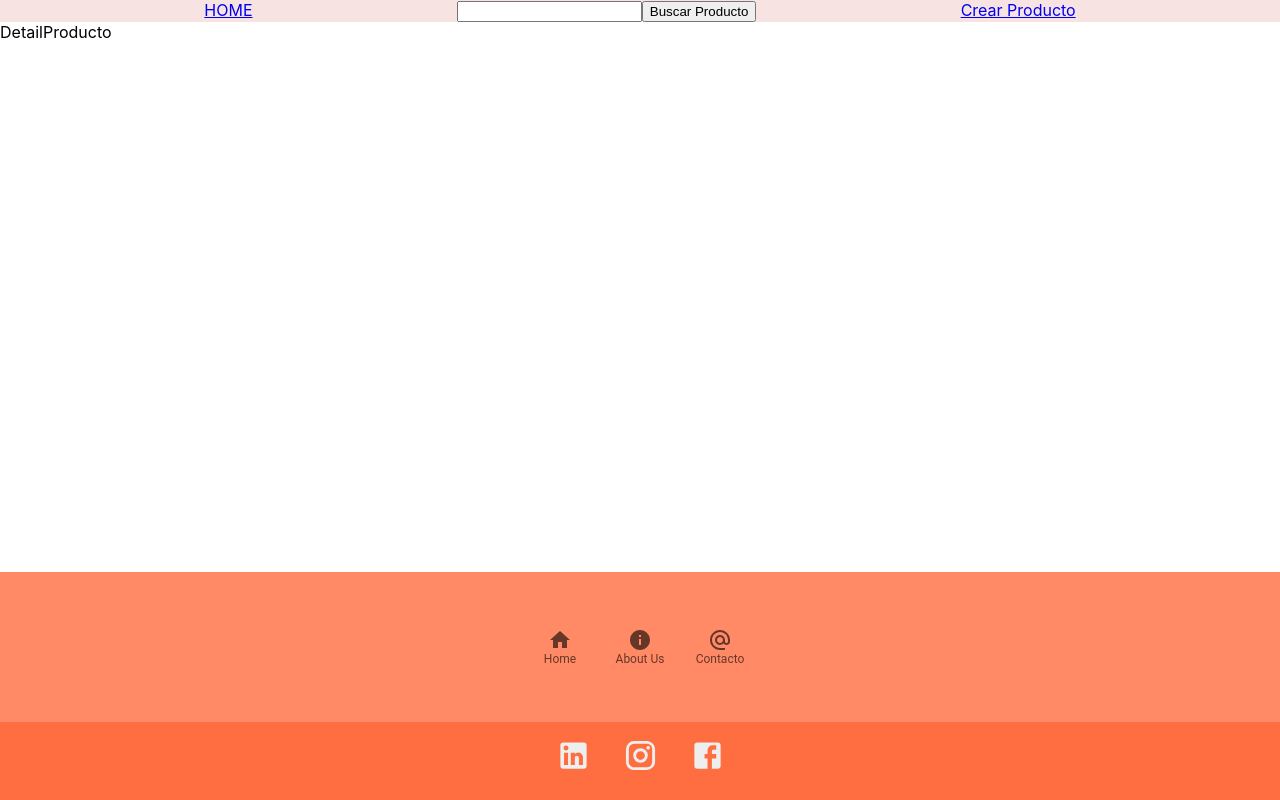
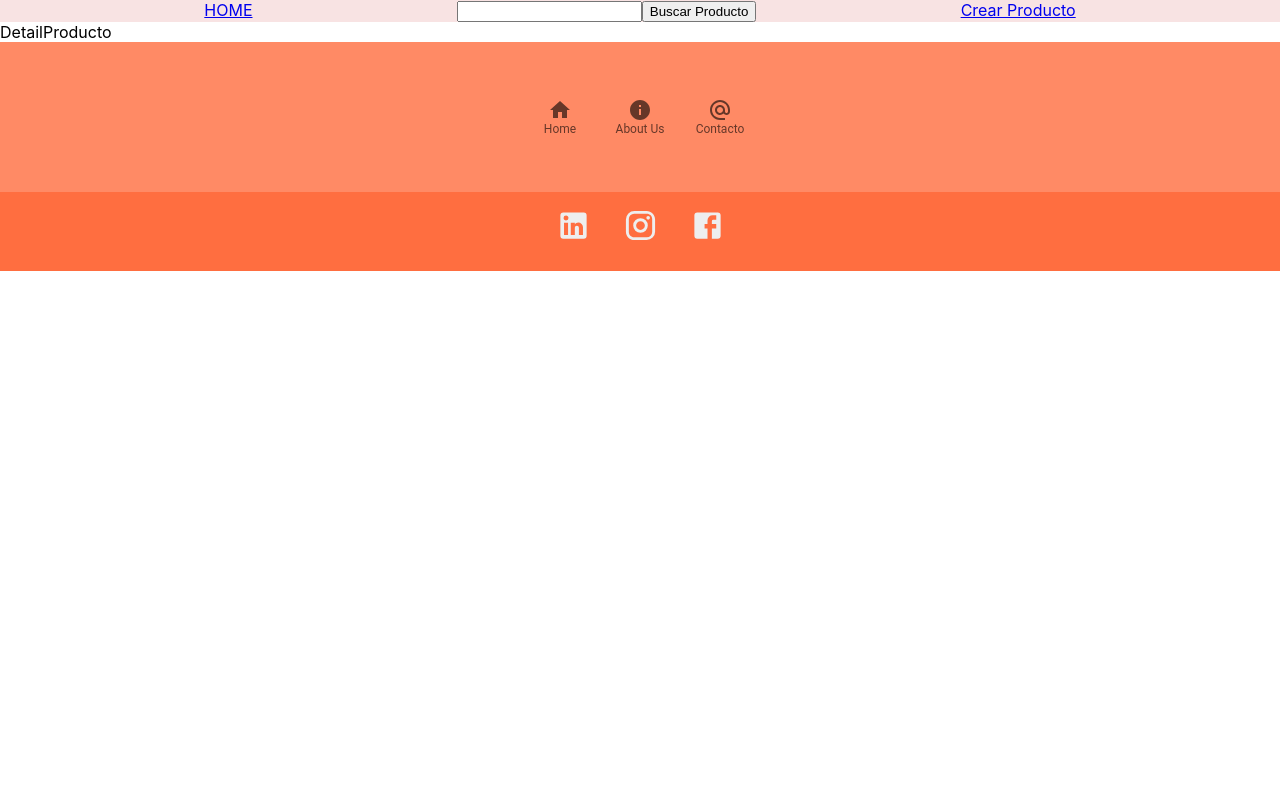
Before and after one commit to Taio45678/E-COMMERCE-FRONT, a React (Create React App) app: page /detailProducto/1 in a window 1280 px wide. Built offline with nearby package versions, Linux system fonts and the light colour scheme; what react-swipeable-views-utils would draw is missing.

Commit message:
cambios2sab

```diff
--- a/package.json
+++ b/package.json
@@ -7,6 +7,7 @@
     "@emotion/styled": "^11.11.0",
     "@mui/icons-material": "^5.11.16",
     "@mui/material": "^5.13.5",
+    "@mui/styles": "^5.13.2",
     "@testing-library/jest-dom": "^5.16.5",
     "@testing-library/react": "^13.4.0",
     "@testing-library/user-event": "^13.5.0",
--- a/src/App.js
+++ b/src/App.js
@@ -5,8 +5,8 @@ import DetailProducto from './Components/DetailProducto/DetailProducto';
 import FormProducto from './Components/FormProducto/FormProducto';
 import LandingPage from './Components/LandingPage/LandingPage';
 import CardContainer from './Components/CardContainer/CardContainer';
-import AboutUs from './Components/AboutUs/AboutUs';
-import Footer from './Components/Footer/Footer';
+import AboutUs from './Components/AboutUs/AboutUs'
+import Footer from './Components/Footer/Footer'
 import { Routes, Route, useNavigate, } from 'react-router-dom'
 
 function App() {
--- a/src/Components/AboutUs/AboutUs.jsx
+++ b/src/Components/AboutUs/AboutUs.jsx
@@ -20,7 +20,7 @@ const AboutUs = () => {
   return (
     <Grid
       container
-      spacing={4}
+      spacing={5}
       sx={{
         justifyContent: 'start',
         padding: '10px',
@@ -63,10 +63,12 @@ const AboutUs = () => {
               }
               title={
                 <>
-                <Typography variant="h9" sx={{ display: 'flex', flexWrap: 'wrap', fontWeight: 'bold' }}>
+                {/* <Typography variant="h9" sx={{ display: 'flex', flexWrap: 'wrap', fontWeight: 'bold' }}>
                   {integrante.redes}
-                </Typography>
-                  <Typography sx={{ display: 'flex', width: '20px' }} variant="h6">
+                </Typography> */}
+                  <Typography sx={{ display: 'flex', width: '80px',
+                    textOverflow: 'ellipsis',
+                    whiteSpace: 'nowrap', }} variant="h6">
                     {integrante.nombre}
                   </Typography>
 
--- a/src/Components/CardContainer/CardContainer.jsx
+++ b/src/Components/CardContainer/CardContainer.jsx
@@ -1,33 +1,46 @@
-import React from 'react'
+import React, { useEffect } from 'react';
 import CardProducto from '../CardProducto/CardProducto';
+import { makeStyles } from '@mui/styles';
+import { Box } from '@mui/material';
 import { useDispatch, useSelector } from 'react-redux';
 import { getAllProducts } from '../../Redux/actions';
 
+const useStyles = makeStyles({
+  container: {
+    display: 'flex',
+    flexDirection: 'row',
+    justifyContent: 'center',
 
-//Aquí va el contenedor de cartas de los productos
+  },
+});
 
 export default function CardContainer() {
+  const classes = useStyles();
   const dispatch = useDispatch();
 
-  //Despachamos la accion que nos trae los objetos al estado local
-  dispatch(getAllProducts());
+  useEffect(() => {
+    // Despachamos la acción que nos trae los objetos al estado local
+    dispatch(getAllProducts());
+  }, []);
 
-  //Traemos los objetos del estado local
-  const {allProducts} = useSelector((state)=>state)
+  // Traemos los objetos del estado local
+  const { allProducts } = useSelector((state) => state);
 
+  return (
 
-  const array = allProducts;
-  return (
-    <div style={{display: 'flex', flexDirection: 'row', justifyContent: 'space-between'}}>
-      {
-        array && array.map((prod)=>{
-          return <CardProducto
-          name = {prod.name}
-          image = {prod.image}
-          price = {prod.price}>
-          </CardProducto>
-        })
-      }
-    </div>
-  )
+    <Box sx={{ marginTop: '100px', marginBottom: '40px' }}>
+
+      <div className={classes.container}>
+        {allProducts &&
+          allProducts.map((prod) => (
+            <CardProducto
+              key={prod.id}
+              name={prod.name}
+              image={prod.image}
+              price={prod.price}
+            />
+          ))}
+      </div>
+    </Box>
+  );
 }
--- a/src/Components/CardProducto/CardProducto.jsx
+++ b/src/Components/CardProducto/CardProducto.jsx
@@ -1,14 +1,30 @@
 import React from 'react'
-import './CardProducto.css'
+import { makeStyles } from '@mui/styles';
+import { Typography } from '@mui/material';
+import { Box } from '@mui/material';
 
-//Aqui se renderiza la carta de cada producto
+const useStyles = makeStyles({
+  cards: {
+    display: 'flex',
+    flexDirection: 'column',
+    alignItems: 'center',
+  },
+  image: {
+    width: '250px',
+    height: '200px',
+  },
+});
 
-export default function CardProducto({name, image, price}) {
+function CardProducto({ name, image, price }) {
+  const classes = useStyles();
+
   return (
-    <div className='cards'>
-      <h3>{name}</h3>
-      <img src={image} alt={name} style={{width: '200px', height: '200px'}}></img>
-      <h4>${price}</h4>
-    </div>
-  )
-}
+    <Box className={classes.cards} component="div">
+      <Typography variant="h3">{name}</Typography>
+      <img src={image} alt={name} className={classes.image} />
+      <Typography variant="h4">${price}</Typography>
+    </Box>
+  );
+};
+
+export default CardProducto;
--- a/src/Components/Footer/Footer.jsx
+++ b/src/Components/Footer/Footer.jsx
@@ -1,7 +1,7 @@
 import * as React from 'react';
-import { NavLink } from 'react-router-dom';
+// import { NavLink } from 'react-router-dom';
 import { Facebook, Instagram, LinkedIn, Home, Info, AlternateEmail, } from '@mui/icons-material';
-import { Box, BottomNavigation, BottomNavigationAction, Link, } from '@mui/material';
+import { Grid, Box, BottomNavigation, BottomNavigationAction, Link, } from '@mui/material';
 
 const preventDefault = (event) => event.preventDefault();
 
@@ -9,24 +9,19 @@ const preventDefault = (event) => event.preventDefault();
 export default function Footer() {
     const [value, setValue] = React.useState(0);
 
+
     return (
     <Box
         sx={{
-                position: 'fixed',
+        // position: 'fixed',
         bottom: 78,
-                left:  0,
+        left: 0,
         width: '100%',
         height: 150,
         backgroundColor: '#ff8a65',
         }}
     >
-            <Box
-                sx={{
-                    display: 'flex',
-                    justifyContent: 'center',
-                    alignItems: 'center',
-                    height: '100%',
-                }}>
+        <Grid container justifyContent="center" alignItems="center" height="100%">
         <BottomNavigation
             showLabels
             value={value}
@@ -35,43 +30,42 @@ export default function Footer() {
             }}
             sx={{
             backgroundColor: '#ff8a65',
-
             }}
         >
             <BottomNavigationAction
             label="Home"
             icon={<Home />}
-                    value='home'
+            value="home"
             component={Link}
             href="http://localhost:3000/"
             />
             <BottomNavigationAction
             label="About Us"
             icon={<Info />}
-                    value='about'
+            value="about"
             component={Link}
             href="http://localhost:3000/aboutus"
             />
             <BottomNavigationAction
             label="Contacto"
             icon={<AlternateEmail />}
-                    value='contacto'
+            value="contacto"
             component={Link}
             href="mailto:allmarket@gmail.com"
             />
         </BottomNavigation>
-            </Box>
+        </Grid>
 
-            <Box
-                sx={{
-                    bgcolor: '#ff6e40',
-                    width: '100%',
-                    flexDirection: 'row',
-                    justifyContent: 'center',
-                    display: "flex",
-                }}
+        <Grid
+            container
+            bgcolor="#ff6e40"
+            justifyContent="center"
+            // position="fixed"
+            bottom={0}
+            left={0}
             >
-                <NavLink to='https://www.linkedin.com' target='_blank'>
+            <Grid item>
+                <a href="https://www.linkedin.com" target="_blank" rel="noopener noreferrer">
                 <LinkedIn
                     sx={{
                     p: 2,
@@ -80,28 +74,34 @@ export default function Footer() {
                     fontSize: '35px',
                     }}
                 />
-                </NavLink>
-                <NavLink to='https://www.instagram.com' target='_blank'>
+            </a>
+        </Grid>
+        <Grid item>
+            <a href="https://www.instagram.com" target="_blank" rel="noopener noreferrer">
             <Instagram
                 sx={{
                 p: 2,
                 mb: 1,
                 color: '#eeeeee',
-                            fontSize: '35px'
+                fontSize: '35px',
                 }}
             />
-                </NavLink>
-                <NavLink to='https://www.facebook.com' target='_blank'>
+            </a>
+        </Grid>
+        <Grid item>
+            <a href="https://www.facebook.com" target="_blank" rel="noopener noreferrer">
             <Facebook
                 sx={{
                 p: 2,
                 mb: 1,
                 color: '#eeeeee',
-                            fontSize: '35px'
+                fontSize: '35px',
                 }}
             />
-                </NavLink>
-            </Box>
+            </a>
+        </Grid>
+        </Grid>
     </Box>
     );
+
 }
--- a/src/Components/LandingPage/LandingPage.jsx
+++ b/src/Components/LandingPage/LandingPage.jsx
@@ -1,5 +1,4 @@
 import React, { useState } from 'react';
-// import NavBar from '../../components/NavBar/NavBar';
 import Box from '@mui/material/Box';
 import MobileStepper from '@mui/material/MobileStepper';
 import Paper from '@mui/material/Paper';
@@ -132,6 +131,6 @@ function SwipeableTextMobileStepper() {
           </Box>
         </Grid>
       );
-    }
+}
 
-    export default SwipeableTextMobileStepper;
+export default SwipeableTextMobileStepper;
```
Also changed, not shown: src/Components/Home/Home.jsx (+14 -8 lines), 1 other file (tests, documents, lock files or other folders). Lines whose indentation alone changed are shown as unchanged.
